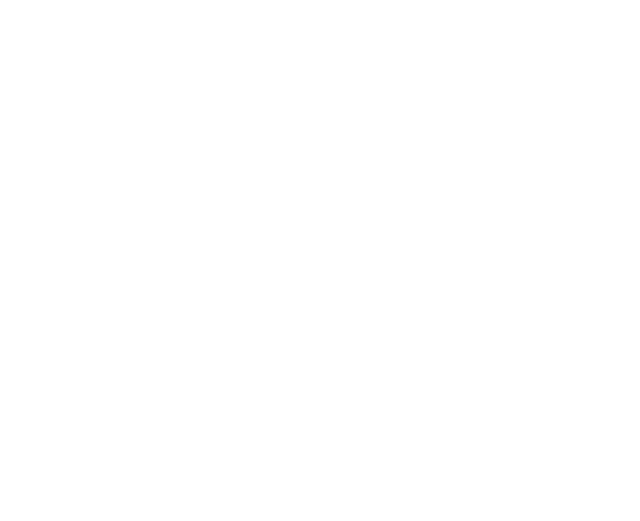
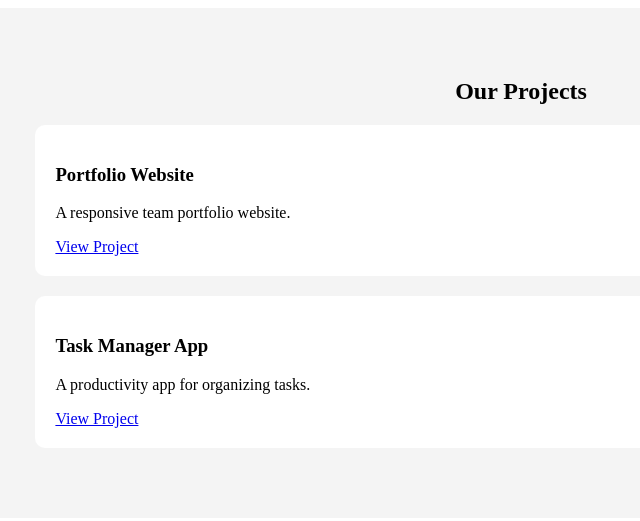
Before and after one commit to sa3ina/SAGE, a plain HTML site: page index.html in a window 1280 px wide. Shown: the whole page, without its empty margins (119-759 px from the left). Drawn offline with Linux system fonts and the light colour scheme.

Commit message:
Added projects section

```diff
--- a/index.html
+++ b/index.html
@@ -14,3 +14,19 @@
     </footer>
   </body>
 </html>
+
+<section id="projects">
+    <h2>Our Projects</h2>
+
+    <div class="project-card">
+        <h3>Portfolio Website</h3>
+        <p>A responsive team portfolio website.</p>
+        <a href="#">View Project</a>
+    </div>
+
+    <div class="project-card">
+        <h3>Task Manager App</h3>
+        <p>A productivity app for organizing tasks.</p>
+        <a href="#">View Project</a>
+    </div>
+</section>
--- a/style.css
+++ b/style.css
@@ -0,0 +1,16 @@
+#projects {
+    padding: 50px;
+    background-color: #f4f4f4;
+}
+
+#projects h2 {
+    text-align: center;
+}
+
+.project-card {
+    background: white;
+    padding: 20px;
+    margin: 20px auto;
+    width: 80%;
+    border-radius: 10px;
+}
```
